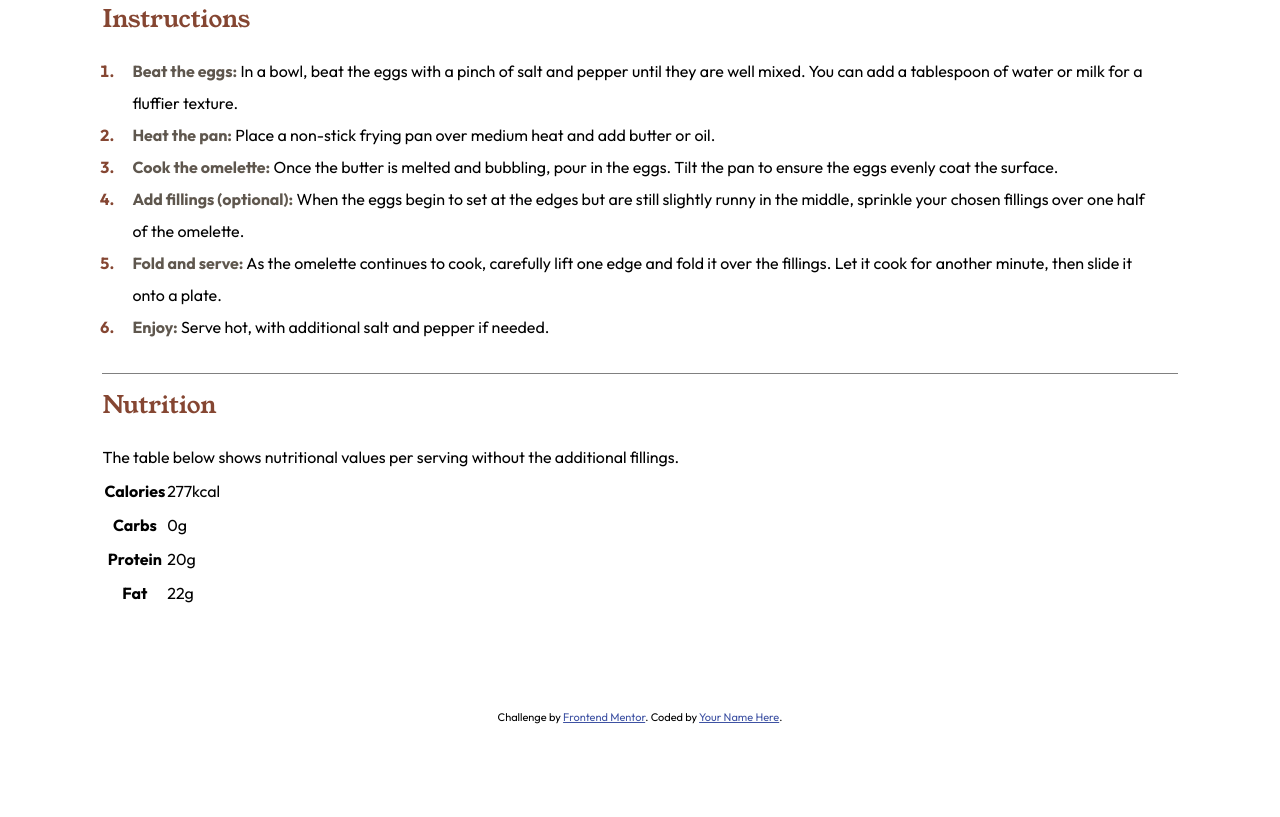
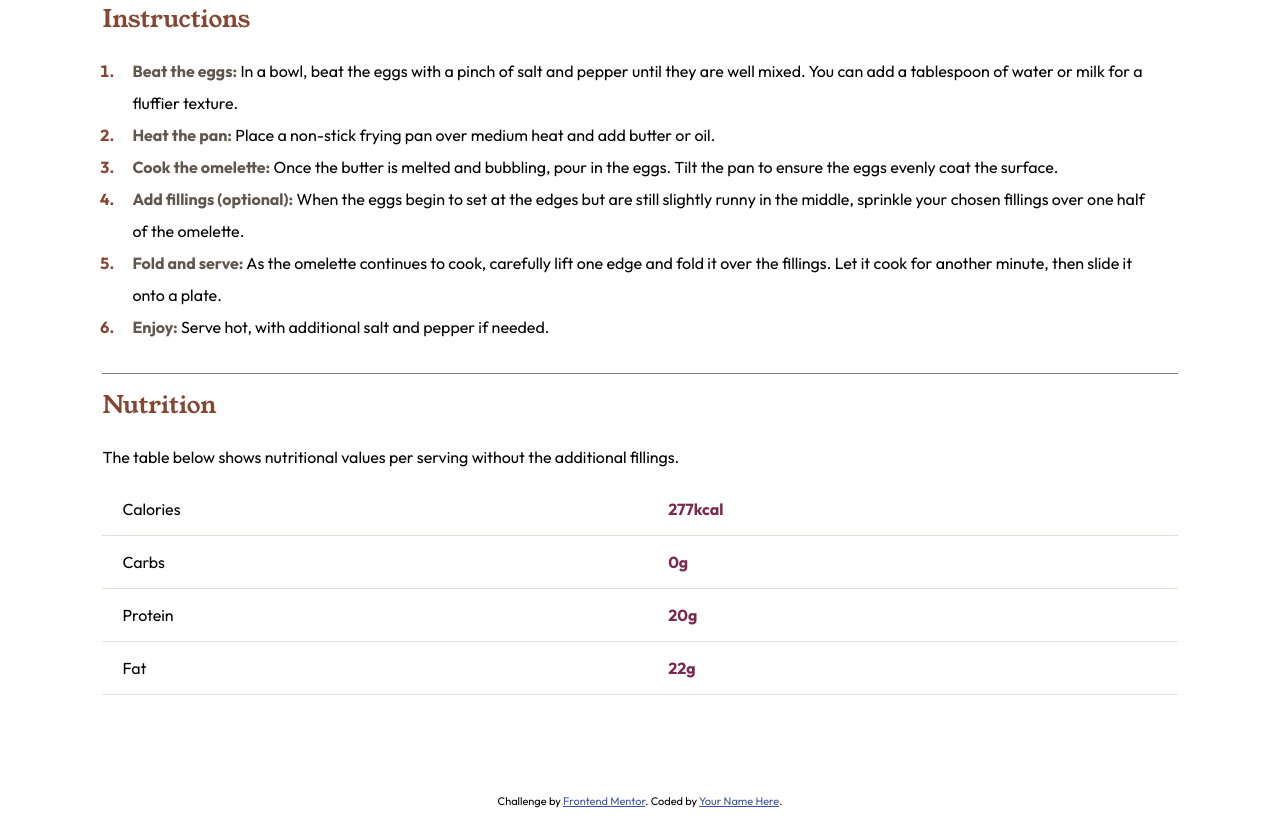
Before and after one commit to CatalinaF-S/recipe-page-main, a plain HTML site: page index.html in a window 1280 px wide. Shown: the part 1454-2271 px from the top of the page. Before the commit the page ends 2187 px from the top, so only its background shows below. Drawn offline with Linux system fonts and the light colour scheme; a web font is replaced by a local one.

Commit message:
Style table

```diff
--- a/styles.css
+++ b/styles.css
@@ -106,3 +106,34 @@ ol {
 .nutrition {
     margin-top: 15px;
 }
+
+/* Table */
+table {
+    margin: 10px auto;
+    border-collapse: collapse;
+    width: 100%;
+}
+th,
+td {
+    /* border-bottom: 1px solid black; */
+    border-bottom-color: hsl(30, 18%, 87%);
+    border-bottom-width: 1px;
+    border-bottom-style: solid;
+    border-collapse: collapse;
+    padding-top: 10px;
+    padding-bottom: 10px;
+}
+
+th {
+    text-align: left;
+    font-weight: 400;
+    padding-right: 50px;
+    padding-left: 20px;
+}
+
+td {
+    text-align: left;
+    color: hsl(332, 51%, 32%);
+    font-weight: bold;
+    padding-right: 60px;
+}
```
